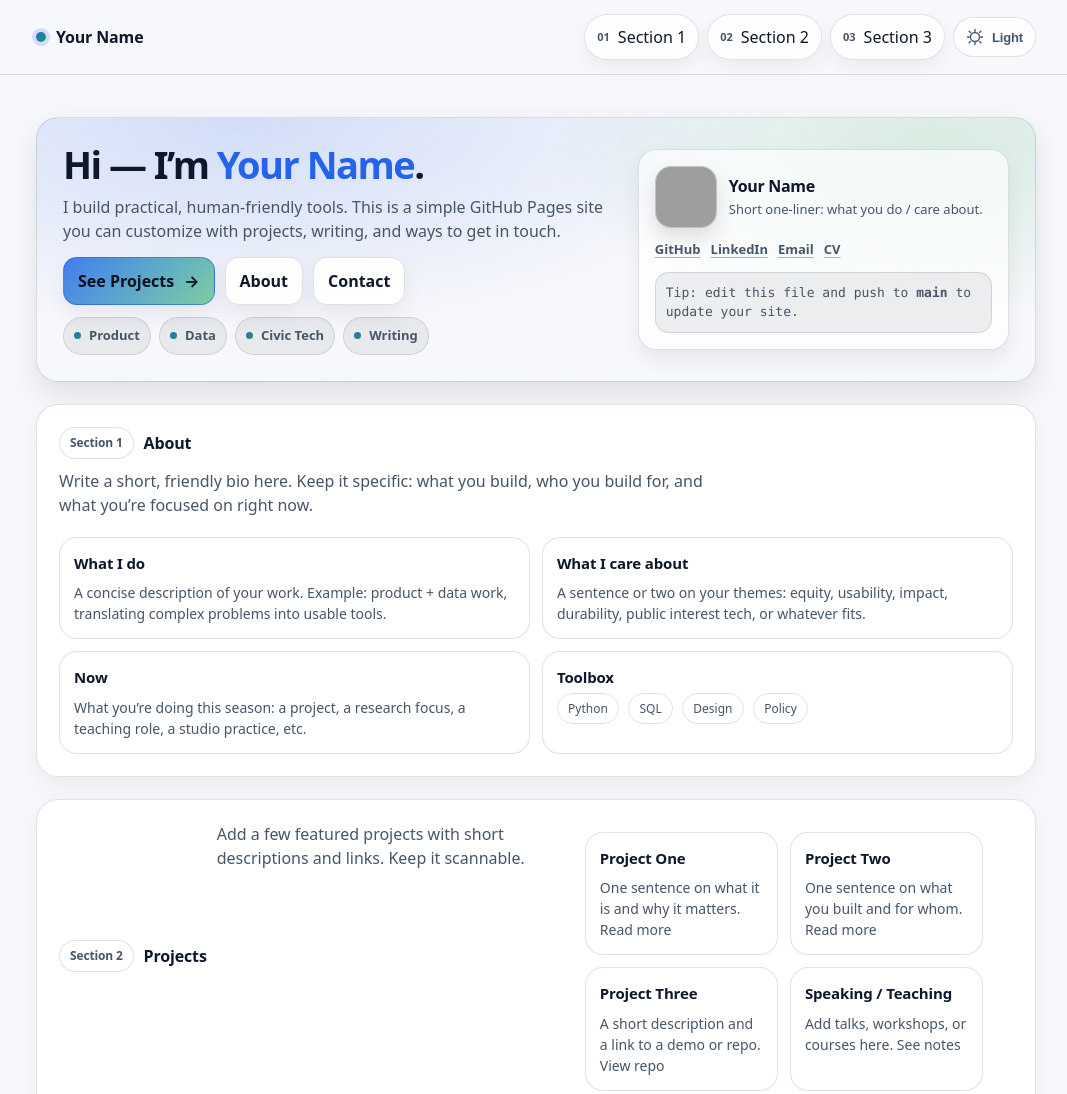
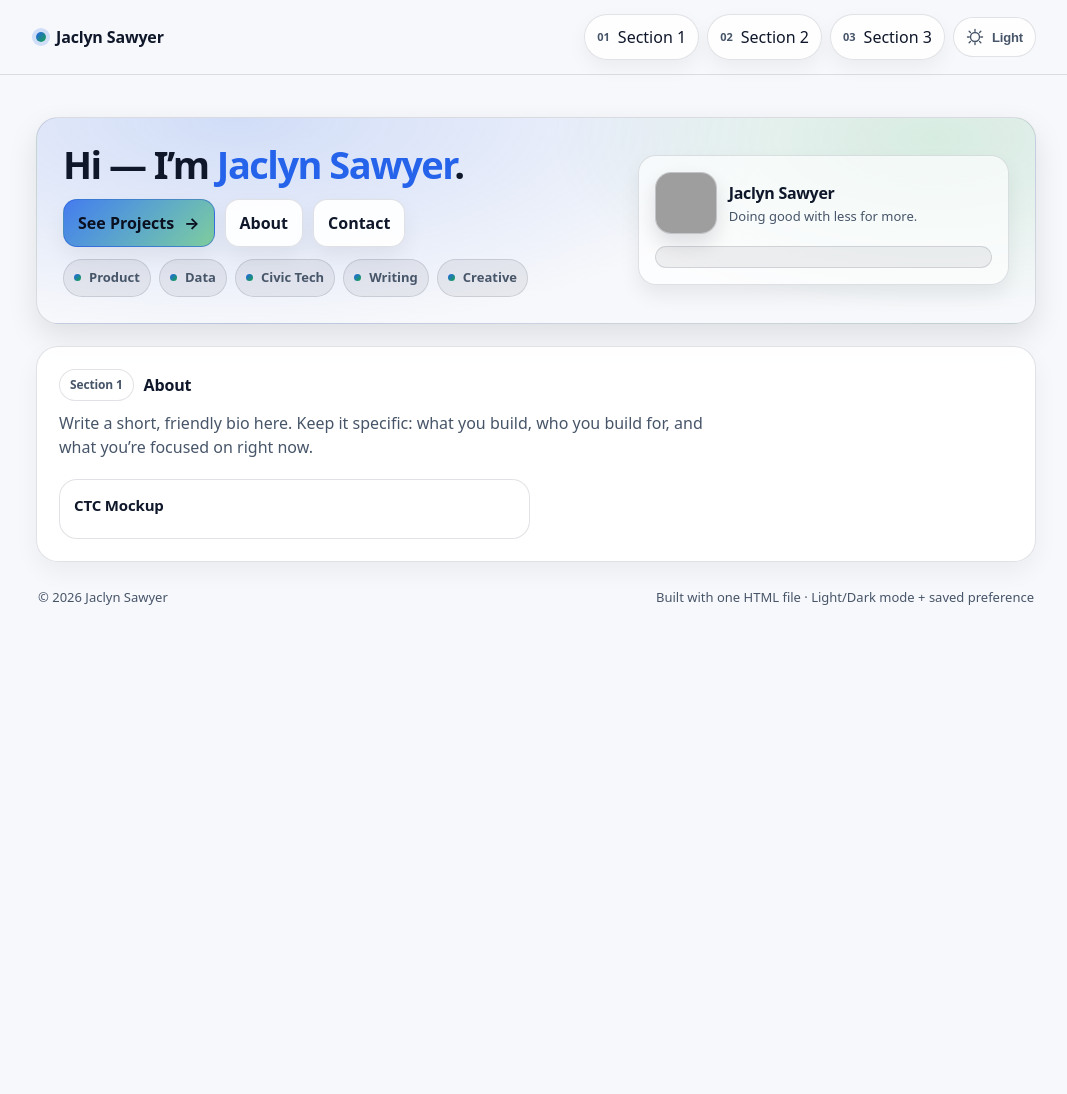
Before and after one commit to jacsaw/jacsaw.github.io, a plain HTML site: page index.html in a window 1280 px wide. Shown: the top 1094 px of the page, without its empty margins (104-1171 px from the left). After the commit the page ends 800 px from the top, so only its background shows below. Drawn offline with Linux system fonts and the light colour scheme; grey boxes are pictures that could not be loaded.

Commit message:
Update personal information in index.html

```diff
--- a/index.html
+++ b/index.html
@@ -3,8 +3,8 @@
 <head>
   <meta charset="utf-8" />
   <meta name="viewport" content="width=device-width, initial-scale=1" />
-  <title>GitHub Pages · Personal Site</title>
-  <meta name="description" content="A simple personal landing page with projects, writing, and contact—plus light/dark mode." />
+  <title>Jaclyn Sawyer</title>
+  <meta name="description" content="A personal landing page." />
   <style>
     /* ---- Theme tokens (default: light) ---- */
     :root{
@@ -450,7 +450,7 @@
     <div class="nav">
       <div class="brand" aria-label="Site title">
         <span class="dot" aria-hidden="true"></span>
-        <span>Your Name</span>
+        <span>Jaclyn Sawyer</span>
       </div>
 
       <nav class="nav-links" aria-label="Top navigation">
@@ -472,10 +472,9 @@
     <div class="hero">
       <div class="hero-grid">
         <div>
-          <h1>Hi — I’m <span style="color: var(--accent);">Your Name</span>.</h1>
+          <h1>Hi — I’m <span style="color: var(--accent);">Jaclyn Sawyer</span>.</h1>
           <p>
-            I build practical, human-friendly tools. This is a simple GitHub Pages site you can customize
-            with projects, writing, and ways to get in touch.
+
           </p>
 
           <div class="cta-row">
@@ -489,6 +488,7 @@
             <span class="chip"><span class="chip-dot" aria-hidden="true"></span> Data</span>
             <span class="chip"><span class="chip-dot" aria-hidden="true"></span> Civic Tech</span>
             <span class="chip"><span class="chip-dot" aria-hidden="true"></span> Writing</span>
+            <span class="chip"><span class="chip-dot" aria-hidden="true"></span> Creative</span>
           </div>
         </div>
 
@@ -496,29 +496,29 @@
           <div class="avatar-row">
             <img
               class="avatar"
-              alt="Placeholder profile image"
+              alt="Profile image"
               src="https://picsum.photos/seed/profile/160"
               width="62"
               height="62"
               loading="lazy"
             />
             <div class="who">
-              <h2>Your Name</h2>
-              <p>Short one-liner: what you do / care about.</p>
+              <h2>Jaclyn Sawyer</h2>
+              <p>Doing good with less for more.</p>
             </div>
           </div>
 
-          <div class="mini-links" aria-label="Quick links">
+          <!-- <div class="mini-links" aria-label="Quick links">
             <a href="#" title="GitHub">GitHub</a>
             <a href="#" title="LinkedIn">LinkedIn</a>
             <a href="#" title="Email">Email</a>
             <a href="#" title="CV">CV</a>
-          </div>
+          </div> -->
 
           <div style="display:grid; gap:10px;">
             <div style="font-family: ui-monospace, SFMono-Regular, Menlo, Monaco, Consolas, 'Liberation Mono', 'Courier New', monospace;
                         background: var(--code); border: 1px solid var(--border); padding: 10px; border-radius: 14px; color: var(--muted); font-size: 13px;">
-              Tip: edit this file and push to <strong>main</strong> to update your site.
+
             </div>
           </div>
         </aside>
@@ -538,6 +538,10 @@
 
         <div class="grid">
           <div class="card">
+            <h3>CTC Mockup</h3>
+            <p></p>
+          </div>
+          <!-- <div class="card">
             <h3>What I do</h3>
             <p>
               A concise description of your work. Example: product + data work, translating complex problems into usable tools.
@@ -563,13 +567,13 @@
               <span class="badge" style="margin-right:6px;">Design</span>
               <span class="badge">Policy</span>
             </p>
-          </div>
+          </div> -->
         </div>
       </div>
     </section>
 
     <!-- SECTION 2: Projects -->
-    <section id="section-2" aria-label="Section 2">
+    <!-- <section id="section-2" aria-label="Section 2">
       <div class="section-inner">
         <div class="kicker">
           <span class="badge">Section 2</span>
@@ -615,9 +619,9 @@
           </ul>
         </div>
       </div>
-    </section>
+    </section> -->
 
-    <!-- SECTION 3: Writing + Contact -->
+    <!-- SECTION 3: Writing + Contact --><!--
     <section id="section-3" aria-label="Section 3">
       <div class="section-inner">
         <div class="kicker">
@@ -686,10 +690,10 @@
         </div>
 
       </div>
-    </section>
+    </section> -->
 
     <footer>
-      <span>© <span id="year"></span> Your Name</span>
+      <span>© <span id="year"></span> Jaclyn Sawyer</span>
       <span>Built with one HTML file · Light/Dark mode + saved preference</span>
     </footer>
   </main>
```
